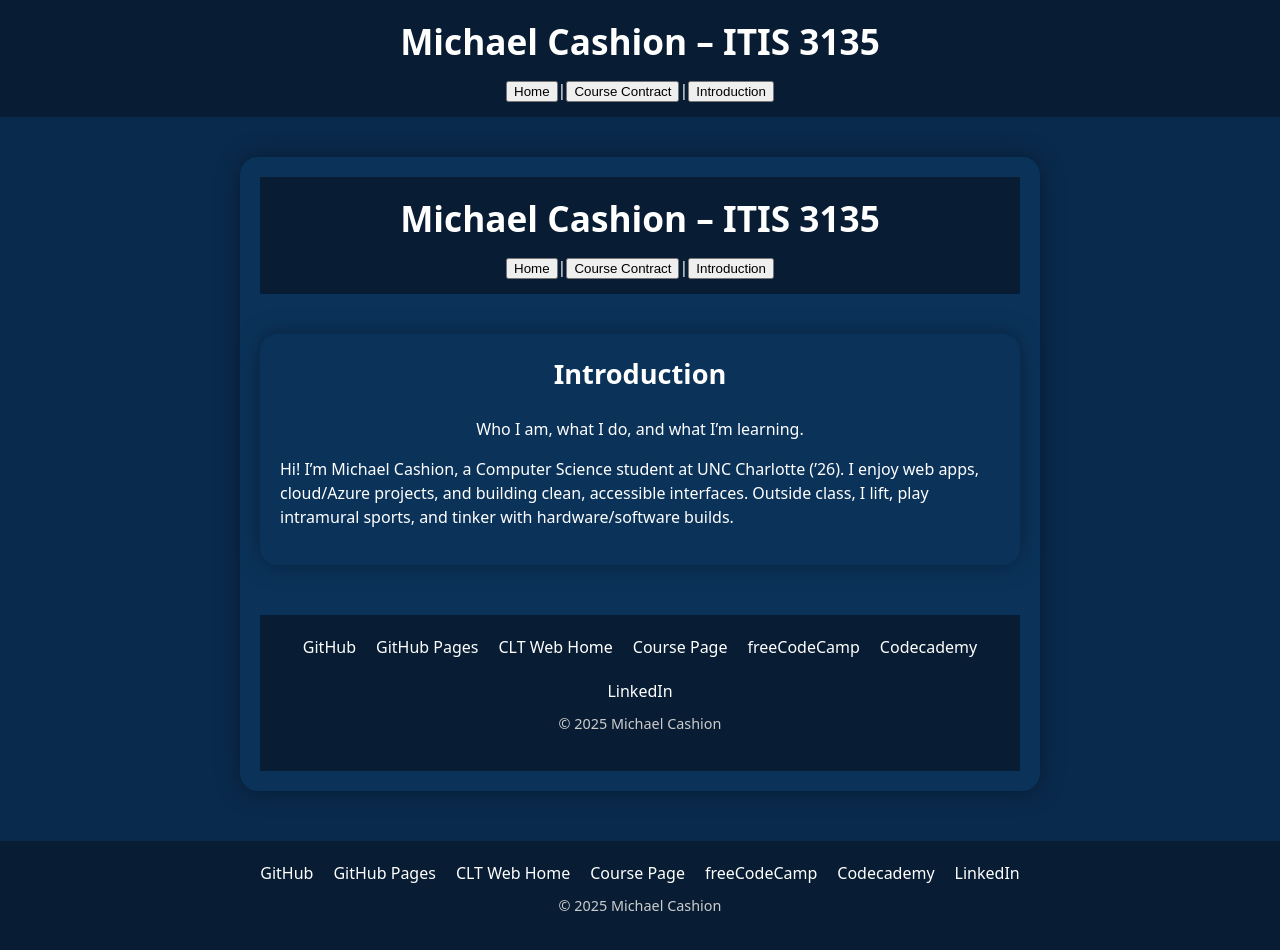
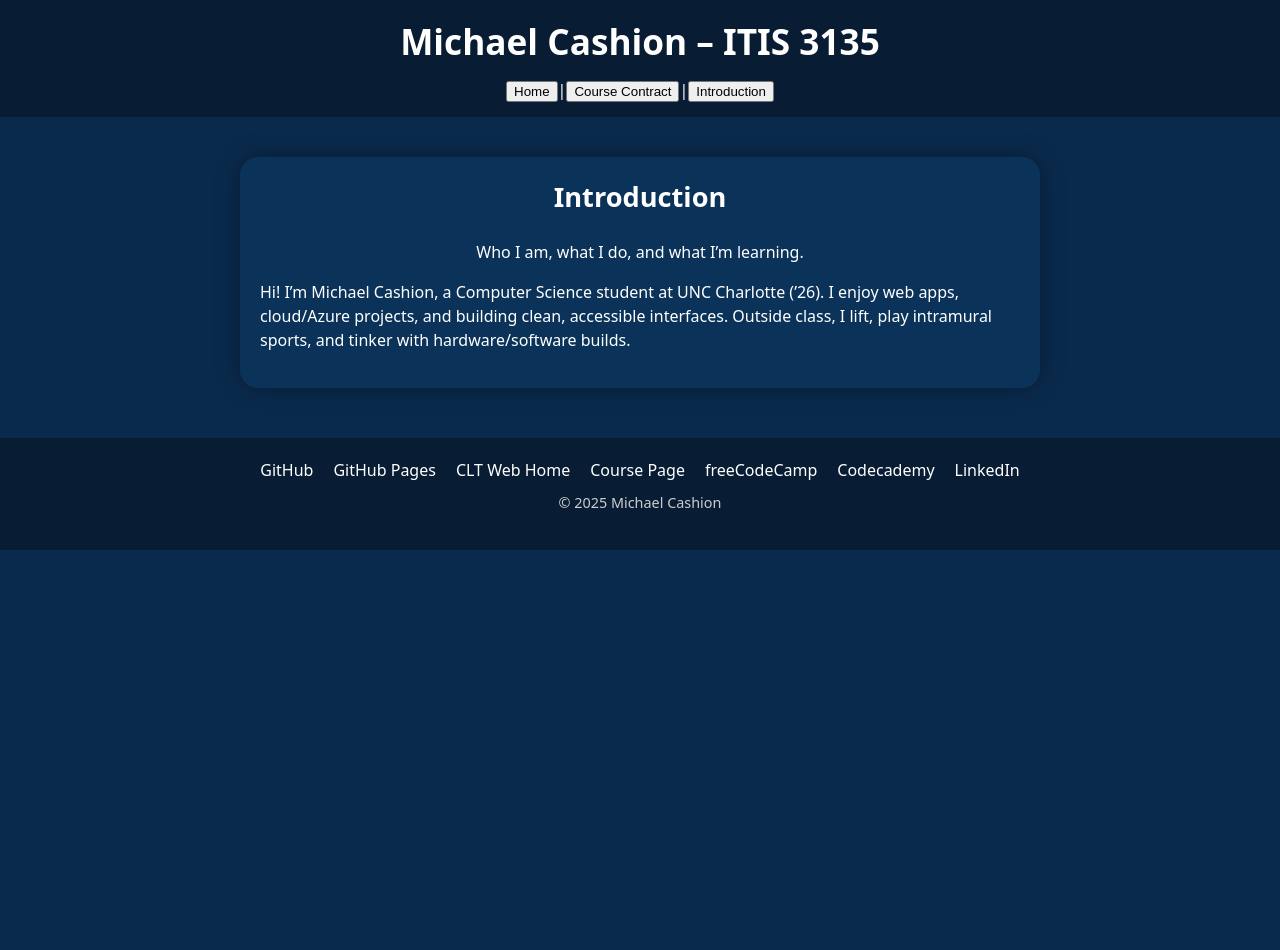
Before and after one commit to mcashio5/itis3135-react, a React (Vite) app: page / in a window 1280 px wide. Both pictures are taken after a click on the button "Introduction". After the commit the page ends 800 px from the top, so only its background shows below. Built offline with nearby package versions, Linux system fonts and the light colour scheme.

Commit message:
Update Introduction.jsx

```diff
--- a/src/Introduction.jsx
+++ b/src/Introduction.jsx
@@ -1,24 +1,17 @@
-import Header from "./Header.jsx";
-import Footer from "./Footer.jsx";
-
-export default function Introduction() {
+// src/Introduction.jsx
+function Introduction() {
   return (
     <>
-      <Header />
-
-      <main>
-        <h2>Introduction</h2>
-        <p className="tagline">Who I am, what I do, and what I’m learning.</p>
-
-        <p>
-          Hi! I’m Michael Cashion, a Computer Science student at UNC Charlotte
-          (’26). I enjoy web apps, cloud/Azure projects, and building clean,
-          accessible interfaces. Outside class, I lift, play intramural sports,
-          and tinker with hardware/software builds.
-        </p>
-      </main>
-
-      <Footer />
+      <h2>Introduction</h2>
+      <p className="tagline">Who I am, what I do, and what I’m learning.</p>
+      <p>
+        Hi! I’m Michael Cashion, a Computer Science student at UNC Charlotte (’26).
+        I enjoy web apps, cloud/Azure projects, and building clean, accessible
+        interfaces. Outside class, I lift, play intramural sports, and tinker with
+        hardware/software builds.
+      </p>
     </>
   );
 }
+
+export default Introduction;
```
